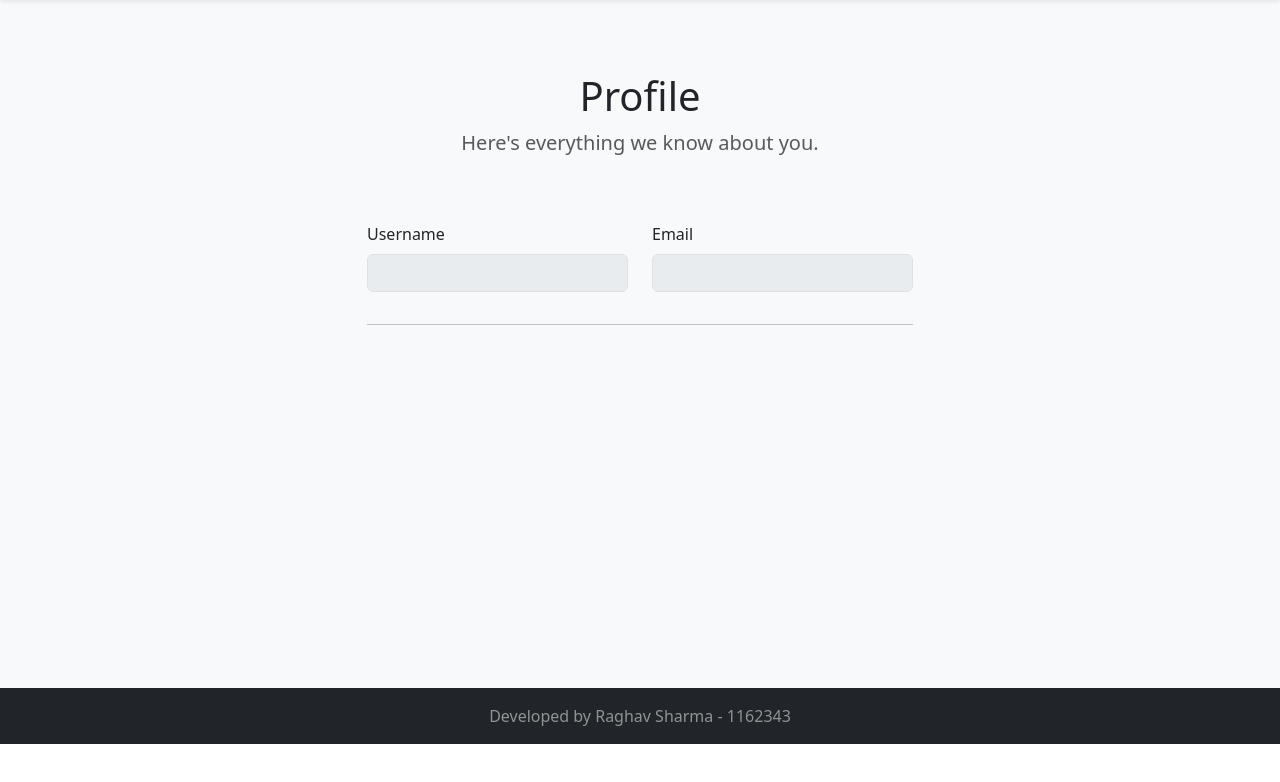
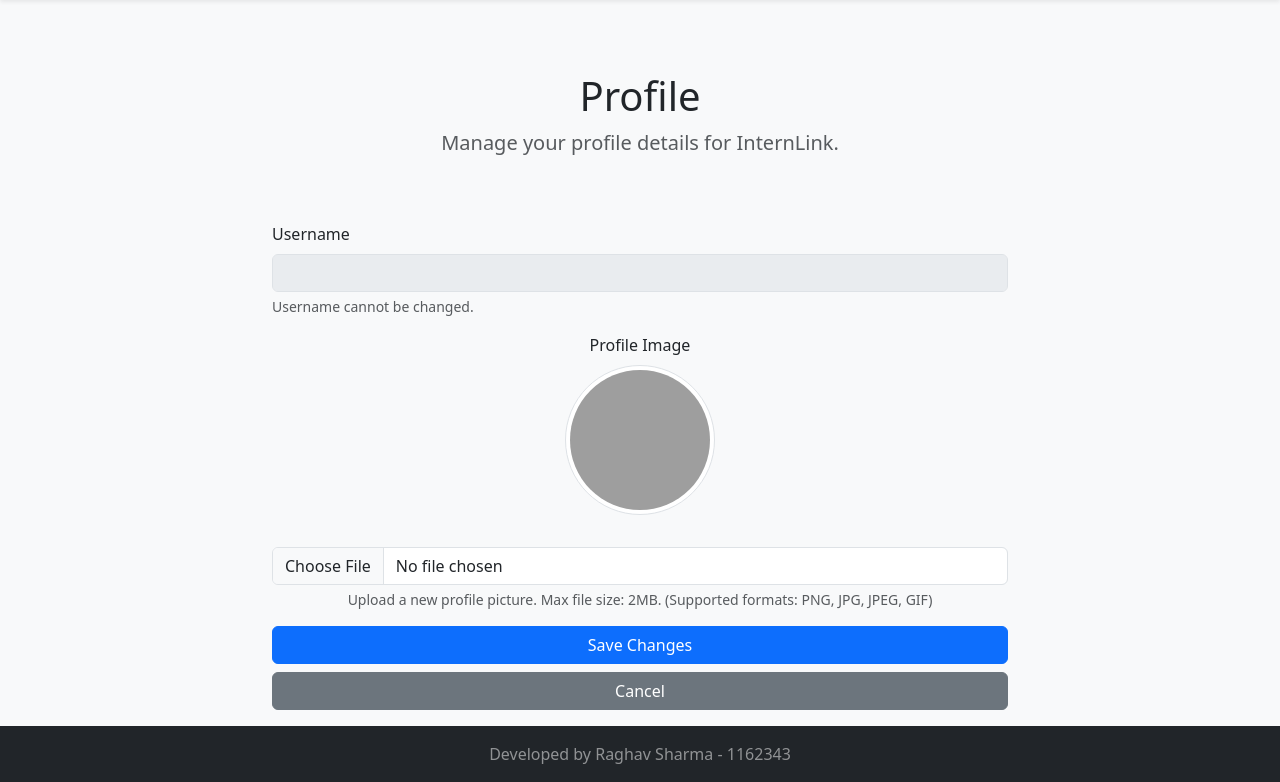
Before and after one commit to Raghav1290/InternLink, a Flask app: template internlinkApp/templates/profile.html in a window 1280 px wide. Shown: the part 56-838 px from the top of the page. Before the commit the page ends 800 px from the top, so only its background shows below. Run offline with Flask 3, Linux system fonts and the light colour scheme; the template is opened without the code that fills it, so the values that code supplies are empty; some libraries are stand-ins or nearby versions; grey boxes are pictures that could not be loaded.

Commit message:
Profile File Management started

```diff
--- a/internlinkApp/templates/profile.html
+++ b/internlinkApp/templates/profile.html
@@ -9,89 +9,144 @@
     <div class="row justify-content-center text-center">
         <div class="col-lg-7">
             <h1>{{ profile.role.title() }} Profile</h1>
-            <p class="lead text-muted">Here's everything we know about you.</p>
+            <p class="lead text-muted">Manage your profile details for InternLink.</p>
         </div>
     </div>
 </section>
 
 <section class="container">
-    <form>
     <div class="row justify-content-center">
-            <div class="col-lg-3 mb-3">
+        <div class="col-lg-8">
+            {% with messages = get_flashed_messages(with_categories=true) %}
+                {% if messages %}
+                    {% for category, message in messages %}
+                        <div class="alert alert-{{ category }} alert-dismissible fade show" role="alert">
+                            {{ message|safe }}
+                            <button type="button" class="btn-close" data-bs-dismiss="alert" aria-label="Close"></button>
+                        </div>
+                    {% endfor %}
+                {% endif %}
+            {% endwith %}
+
+            <form action="{{ url_for('profile') }}" method="post" enctype="multipart/form-data" novalidate>
+                <div class="mb-3">
                     <label for="username" class="form-label">Username</label>
                     <input type="text" class="form-control" id="username" name="username" value="{{ profile.username }}" disabled>
+                    <div class="form-text">Username cannot be changed.</div>
                 </div>
-            <div class="col-lg-3 mb-3">
-                <label for="useremail" class="form-label">Email</label>
-                <input type="text" class="form-control" id="useremail" name="useremail" value="{{ profile.email }}" disabled>
+
+                <div class="mb-3 text-center">
+                    <label for="profile_image" class="form-label d-block">Profile Image</label>
+                    {% if profile.profile_image %}
+                        <img src="{{ url_for('static', filename=profile.profile_image) }}" alt="Profile Image" class="img-thumbnail rounded-circle mb-3" style="width: 150px; height: 150px; object-fit: cover;">
+                        <div class="form-check mt-2">
+                            <input class="form-check-input" type="checkbox" id="remove_profile_image" name="remove_profile_image" value="true">
+                            <label class="form-check-label" for="remove_profile_image">Remove current image</label>
+                        </div>
+                    {% else %}
+                        <img src="{{ url_for('static', filename='images/default_profile.png') }}" alt="Default Profile Image" class="img-thumbnail rounded-circle mb-3" style="width: 150px; height: 150px; object-fit: cover;">
+                    {% endif %}
+                    <input type="file" class="form-control mt-3 {% if form_errors.profile_image %} is-invalid{% endif %}" id="profile_image" name="profile_image" accept="image/*">
+                    <div class="form-text">Upload a new profile picture. Max file size: 2MB. (Supported formats: PNG, JPG, JPEG, GIF)</div>
+                    <div class="invalid-feedback">{{ form_errors.profile_image }}</div>
+                </div>
+
+
+                {% if profile.role == 'admin' %}
+                <div class="mb-3">
+                    <label for="full_name" class="form-label">Full Name</label>
+                    <input type="text" class="form-control{% if form_errors.full_name %} is-invalid{% endif %}" id="full_name" name="full_name" value="{{ profile.full_name }}" required maxlength="100">
+                    <div class="invalid-feedback">{{ form_errors.full_name }}</div>
+                </div>
+                <div class="mb-3">
+                    <label for="email" class="form-label">Email</label>
+                    <input type="email" class="form-control{% if form_errors.email %} is-invalid{% endif %}" id="email" name="email" value="{{ profile.email }}" required maxlength="100">
+                    <div class="invalid-feedback">{{ form_errors.email }}</div>
+                </div>
+                {% elif profile.role == 'student' %}
+                <div class="mb-3">
+                    <label for="full_name" class="form-label">Full Name</label>
+                    <input type="text" class="form-control{% if form_errors.full_name %} is-invalid{% endif %}" id="full_name" name="full_name" value="{{ profile.full_name }}" required maxlength="100">
+                    <div class="invalid-feedback">{{ form_errors.full_name }}</div>
+                </div>
+                <div class="mb-3">
+                    <label for="email" class="form-label">Email</label>
+                    <input type="email" class="form-control" id="email" name="email" value="{{ profile.email }}" disabled>
+                    <div class="form-text">Email cannot be changed directly here for your role.</div>
+                </div>
+                <div class="mb-3">
+                    <label for="university" class="form-label">University</label>
+                    <input type="text" class="form-control{% if form_errors.university %} is-invalid{% endif %}" id="university" name="university" value="{{ profile.university }}" required maxlength="100">
+                    <div class="invalid-feedback">{{ form_errors.university }}</div>
+                </div>
+                <div class="mb-3">
+                    <label for="course" class="form-label">Course</label>
+                    <input type="text" class="form-control{% if form_errors.course %} is-invalid{% endif %}" id="course" name="course" value="{{ profile.course }}" required maxlength="100">
+                    <div class="invalid-feedback">{{ form_errors.course }}</div>
+                </div>
+                <div class="mb-3">
+                    <label for="resume" class="form-label">Resume (PDF, Optional)</label>
+                    {% if profile.resume_path %}
+                        <div class="mb-2">
+                            Current: <a href="{{ url_for('static', filename=profile.resume_path) }}" target="_blank">View Resume</a>
+                            <div class="form-check mt-2">
+                                <input class="form-check-input" type="checkbox" id="remove_resume" name="remove_resume" value="true">
+                                <label class="form-check-label" for="remove_resume">Remove current resume</label>
                             </div>
                         </div>
-        <div class="row justify-content-center">
-            <div class="col-lg-6">
-                <hr>
-                {% if profile.full_name %}
+                    {% endif %}
+                    <input type="file" class="form-control{% if form_errors.resume %} is-invalid{% endif %}" id="resume" name="resume" accept=".pdf">
+                    <div class="form-text">Upload or replace your resume. Must be a PDF file.</div>
+                    <div class="invalid-feedback">{{ form_errors.resume }}</div>
+                </div>
+                {% elif profile.role == 'employer' %}
                 <div class="mb-3">
-                    <label for="fullname" class="form-label">Full Name</label>
-                    <input type="text" class="form-control" id="fullname" name="fullname" value="{{ profile.full_name }}" disabled>
+                    <label for="full_name" class="form-label">Full Name</label>
+                    <input type="text" class="form-control{% if form_errors.full_name %} is-invalid{% endif %}" id="full_name" name="full_name" value="{{ profile.full_name }}" required maxlength="100">
+                    <div class="invalid-feedback">{{ form_errors.full_name }}</div>
+                </div>
+                <div class="mb-3">
+                    <label for="email" class="form-label">Email</label>
+                    <input type="email" class="form-control" id="email" name="email" value="{{ profile.email }}" disabled>
+                    <div class="form-text">Email cannot be changed directly here for your role.</div>
+                </div>
+                <div class="mb-3">
+                    <label for="company_name" class="form-label">Company Name</label>
+                    <input type="text" class="form-control{% if form_errors.company_name %} is-invalid{% endif %}" id="company_name" name="company_name" value="{{ profile.company_name }}" required maxlength="100">
+                    <div class="invalid-feedback">{{ form_errors.company_name }}</div>
+                </div>
+                <div class="mb-3">
+                    <label for="company_description" class="form-label">Company Description</label>
+                    <textarea class="form-control" id="company_description" name="company_description" rows="5">{{ profile.company_description }}</textarea>
+                </div>
+                <div class="mb-3">
+                    <label for="website" class="form-label">Company Website</label>
+                    <input type="url" class="form-control{% if form_errors.website %} is-invalid{% endif %}" id="website" name="website" value="{{ profile.website }}" maxlength="100">
+                    <div class="invalid-feedback">{{ form_errors.website }}</div>
+                </div>
+                <div class="mb-3 text-center">
+                    <label for="logo" class="form-label d-block">Company Logo</label>
+                    {% if profile.logo_path %}
+                        <img src="{{ url_for('static', filename=profile.logo_path) }}" alt="Company Logo" class="img-thumbnail mb-3" style="max-width: 150px; height: auto;">
+                        <div class="form-check mt-2">
+                            <input class="form-check-input" type="checkbox" id="remove_logo" name="remove_logo" value="true">
+                            <label class="form-check-label" for="remove_logo">Remove current logo</label>
+                        </div>
+                    {% else %}
+                         <img src="{{ url_for('static', filename='images/default_company_logo.png') }}" alt="Default Company Logo" class="img-thumbnail mb-3" style="max-width: 150px; height: auto;">
+                    {% endif %}
+                    <input type="file" class="form-control mt-3 {% if form_errors.logo %} is-invalid{% endif %}" id="logo" name="logo" accept="image/*">
+                    <div class="form-text">Upload or replace your company logo. (Supported formats: PNG, JPG, JPEG, GIF)</div>
+                    <div class="invalid-feedback">{{ form_errors.logo }}</div>
                 </div>
                 {% endif %}
 
-                {% if profile.profile_image %}
-                <div class="mb-3 text-center">
-                    <label class="form-label d-block">Profile Image</label>
-                    <img src="{{ url_for('static', filename=profile.profile_image) }}" alt="Profile Image" class="img-thumbnail rounded-circle" style="width: 150px; height: 150px; object-fit: cover;">
+                <div class="d-grid gap-2 my-3">
+                    <button type="submit" class="btn btn-primary">Save Changes</button>
+                    <a href="{{ url_for('profile') }}" class="btn btn-secondary">Cancel</a>
                 </div>
-                {% endif %}
-
-                {% if profile.role == 'student' %}
-                    {% if profile.university %}
-                    <div class="mb-3">
-                        <label for="university" class="form-label">University</label>
-                        <input type="text" class="form-control" id="university" name="university" value="{{ profile.university }}" disabled>
-                    </div>
-                    {% endif %}
-                    {% if profile.course %}
-                    <div class="mb-3">
-                        <label for="course" class="form-label">Course</label>
-                        <input type="text" class="form-control" id="course" name="course" value="{{ profile.course }}" disabled>
-                    </div>
-                    {% endif %}
-                    {% if profile.resume_path %}
-                    <div class="mb-3">
-                        <label for="resume" class="form-label">Resume</label>
-                        <a href="{{ url_for('static', filename=profile.resume_path) }}" target="_blank" class="btn btn-sm btn-outline-primary form-control">View Resume</a>
-                    </div>
-                    {% endif %}
-                {% elif profile.role == 'employer' %}
-                    {% if profile.company_name %}
-                    <div class="mb-3">
-                        <label for="company_name" class="form-label">Company Name</label>
-                        <input type="text" class="form-control" id="company_name" name="company_name" value="{{ profile.company_name }}" disabled>
-                    </div>
-                    {% endif %}
-                    {% if profile.company_description %}
-                    <div class="mb-3">
-                        <label for="company_description" class="form-label">Company Description</label>
-                        <textarea class="form-control" id="company_description" name="company_description" rows="5" disabled>{{ profile.company_description }}</textarea>
-                    </div>
-                    {% endif %}
-                    {% if profile.website %}
-                    <div class="mb-3">
-                        <label for="website" class="form-label">Website</label>
-                        <input type="text" class="form-control" id="website" name="website" value="{{ profile.website }}" disabled>
-                    </div>
-                    {% endif %}
-                    {% if profile.logo_path %}
-                    <div class="mb-3 text-center">
-                        <label class="form-label d-block">Company Logo</label>
-                        <img src="{{ url_for('static', filename=profile.logo_path) }}" alt="Company Logo" class="img-thumbnail" style="max-width: 150px; height: auto;">
-                    </div>
-                    {% endif %}
-                {% endif %}
-
-
+            </form>
         </div>
     </div>
-    </form>
 </section>
 {% endblock %}
```
Also changed, not shown: internlinkApp/user.py (+157 -27 lines). Lines whose indentation alone changed are shown as unchanged.
